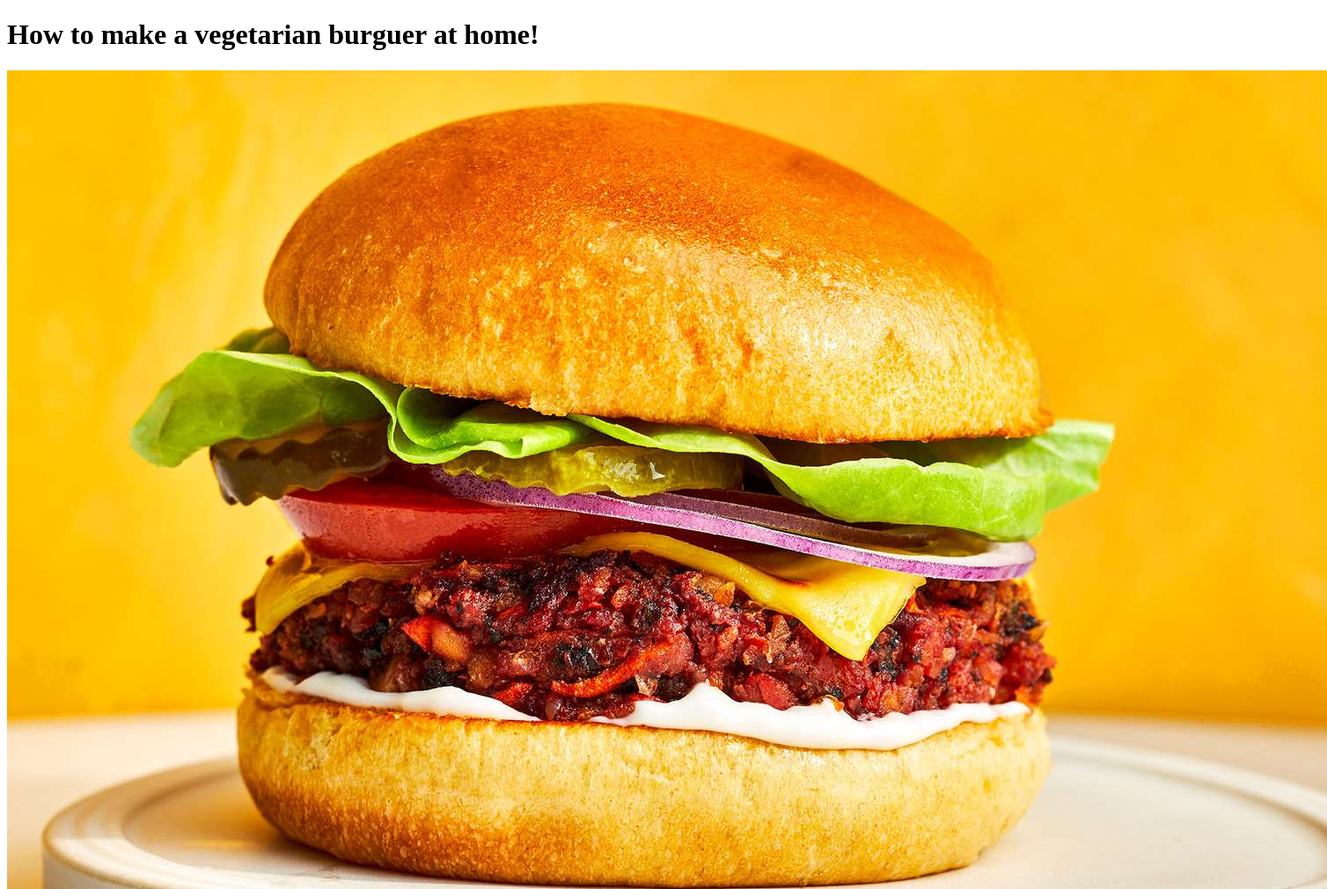
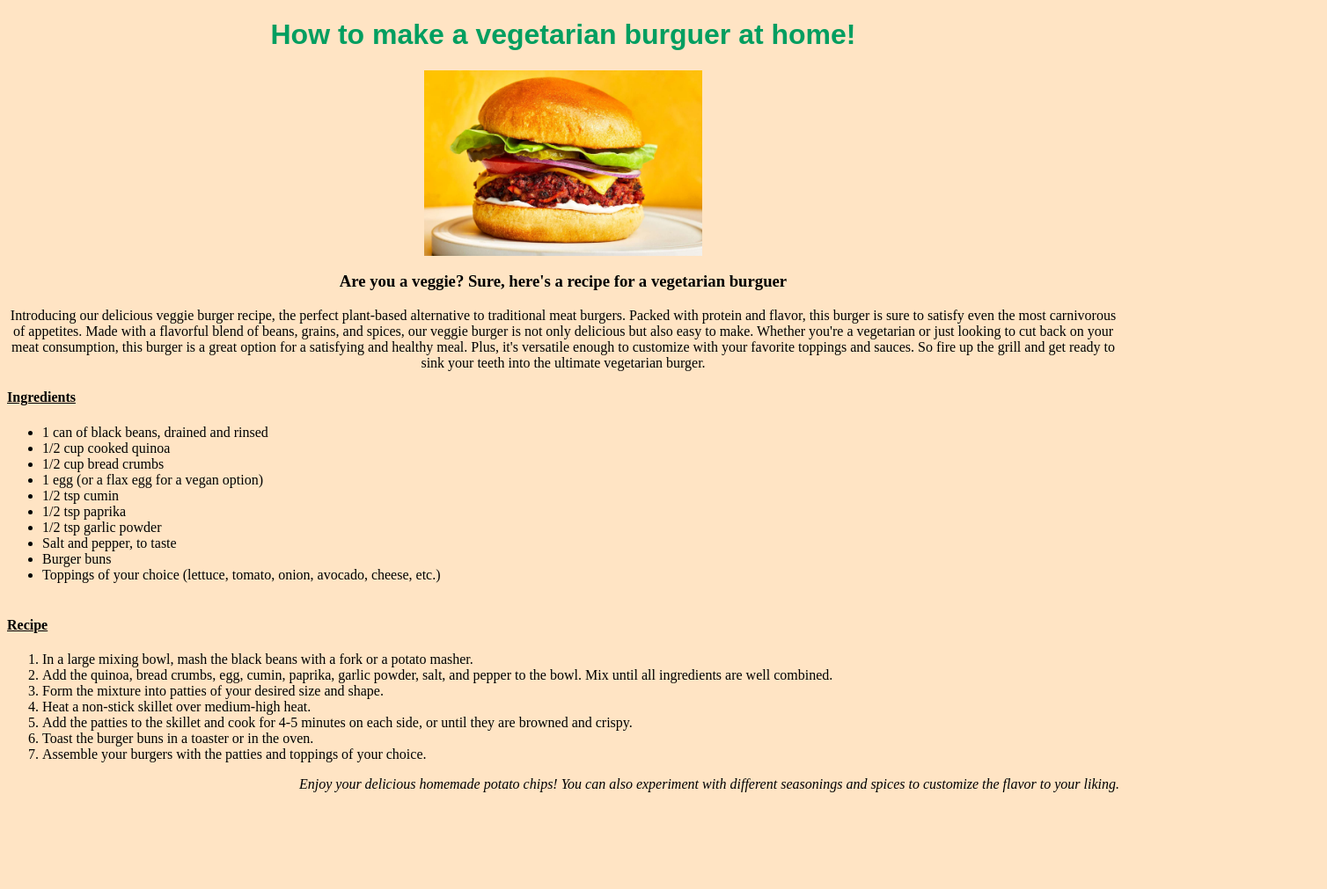
Before and after one commit to lucasguagliano/odin-reposites, a plain HTML site: page recipes/burguer.html in a window 1280 px wide. Shown: the top 1011 px of the page at 88% size, 1508 px wide, since content can reach past the window. After the commit the page ends 909 px from the top, so only its background shows below. Drawn offline with Linux system fonts and the light colour scheme; files that its build step writes are made by us from their sources; files whose address does not match are found by name.

```diff
--- a/recipes/burguer.html
+++ b/recipes/burguer.html
@@ -2,18 +2,31 @@
 <html lang="">
   <head>
     <meta charset="utf-8">
-    <title></title>
+    <title>Recipes for EVERYONE!</title>
+    <link rel="stylesheet" href="/home/lucasg/repos/odin-reposites/recipes/burguerstyle.css">
   </head>
   <body>
     <h1>How to make a vegetarian burguer at home!</h1>
-    <img src="/home/lucasg/repos/odin-reposites/recipes/imgs/burguer.jpg" alt="justaburguer">
-    <h3>Are you a veggie? Sure, here's a recipe for a vegetarian burguer</h3>
-      <head><u><h4>Ingredients</h4></u></head>
+    <div class="wrapper">
+    <img src="/home/lucasg/repos/odin-reposites/recipes/imgs/burguer.jpg" alt="justaburguer" class="burguerimg">
+    </div>
+
+  </body>
+  <div class="intro">
+  <h3>Are you a veggie? Sure, here's a recipe for a vegetarian burguer</h3>
+
+    Introducing our delicious veggie burger recipe, the perfect plant-based alternative to traditional meat burgers. Packed with protein and flavor,
+    this burger is sure to satisfy even the most carnivorous of appetites. Made with a flavorful blend of beans, grains, and spices, our veggie burger is not only
+    delicious but also easy to make. Whether you're a vegetarian or just looking to cut back on your meat consumption, this burger is a great option for a
+    satisfying and healthy meal. Plus, it's versatile enough to customize with your favorite toppings and sauces. So fire up the grill and get ready to sink your
+    teeth into the ultimate vegetarian burger.
+  </div>
+      <u><h4>Ingredients</h4></u>
         <ul>
             <li>1 can of black beans, drained and rinsed</li>
             <li>1/2 cup cooked quinoa</li>
             <li>1/2 cup bread crumbs</li>
-            <li>1 egg (or a flax egg for a vegan option)/li>
+            <li>1 egg (or a flax egg for a vegan option)</li>
             <li>1/2 tsp cumin</li>
             <li>1/2 tsp paprika</li>
             <li>1/2 tsp garlic powder</li>
@@ -22,6 +35,7 @@
             <li>Toppings of your choice (lettuce, tomato, onion, avocado, cheese, etc.)</li>
               <br>
           </ul>
+      <u><h4>Recipe</h4></u>
               <ol>
 
                 <li>In a large mixing bowl, mash the black beans with a fork or a potato masher.</li>
@@ -32,9 +46,11 @@
                 <li>Toast the burger buns in a toaster or in the oven.</li>
                 <li>Assemble your burgers with the patties and toppings of your choice.</li>
 
-                Enjoy your delicious vegetarian burgers!
+
+
+
         </ol>
-
-        Enjoy your delicious homemade potato chips! You can also experiment with different seasonings and spices to customize the flavor to your liking.
-  </body>
+        <div class="finale">
+          <em>Enjoy your delicious homemade potato chips! You can also experiment with different seasonings and spices to customize the flavor to your liking.</em>
+        </div>
 </html>
--- /dev/null
+++ b/recipes/burguerstyle.css
@@ -0,0 +1,33 @@
+h1{
+    color: #009E60;
+    font-family: sans-serif;
+    text-align: center;
+}
+
+body{
+    background-color: bisque;
+
+}
+
+.burguerimg{
+    width: 25%;
+    display: block;
+    margin: auto;
+}
+
+div.intro{
+    text-align: center;
+}
+
+h4{
+    text-align: left;
+}
+
+.intro{
+    text-align: center;
+}
+
+.finale{
+    text-align: right;
+
+}
--- /dev/null
+++ b/recipes/chipsstyles.css
@@ -0,0 +1,21 @@
+.chipsimg {
+    width: 25%;
+    display: block;
+    margin: auto;
+}
+
+h1{
+    text-align: center;
+}
+
+h3 {
+    text-align: center;
+}
+
+div.finale{
+    text-align: right;
+}
+
+body{
+    background-color: bisque;
+}
--- /dev/null
+++ b/recipes/homemadepizzastyle.css
@@ -0,0 +1,23 @@
+body{
+    background-color: bisque;
+}
+
+h1{
+    text-align: center;
+    color: crimson;
+}
+
+h3{
+    text-align: center;
+    color: crimson;
+}
+
+.pizzaimg{
+    width: 25%;
+    display: block;
+    margin: auto;
+}
+
+div.finale{
+    text-align: right;
+}
--- /dev/null
+++ b/recipes/main.css
@@ -0,0 +1,17 @@
+body{
+    background-color: black;
+}
+
+h1{
+    color: aliceblue;
+    text-align: center;
+}
+
+h2{
+    color: aliceblue;
+    text-align: center;
+}
+
+body{
+    text-align: center;
+}
```
Also changed, not shown: index.html (+3 -4 lines), recipes/chips.html (+12 -8 lines), recipes/homemadepizza.html (+10 -7 lines).
